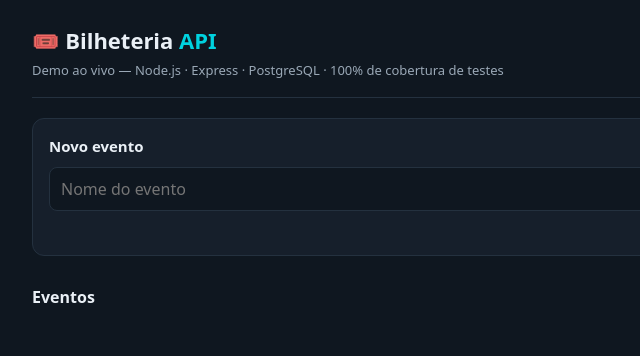
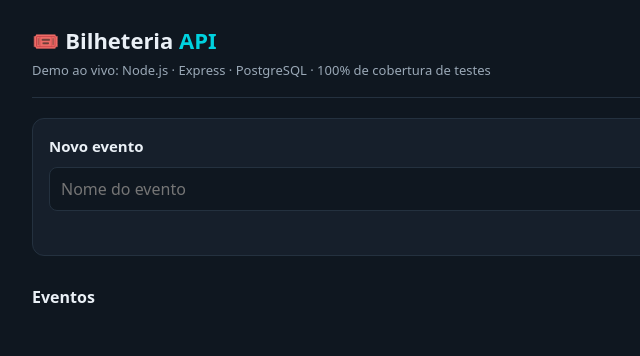
Before and after one commit to Elissdev/bilheteria-api, a website: page public/index.html in a window 1280 px wide. Shown: the full height of the page, 118-758 px from the left. Drawn offline with Linux system fonts and the light colour scheme; no server answers.

Commit message:
fix: remove travessoes dos textos da demo e da mensagem de log

```diff
--- a/public/index.html
+++ b/public/index.html
@@ -4,7 +4,7 @@
 <head>
     <meta charset="UTF-8">
     <meta name="viewport" content="width=device-width, initial-scale=1.0">
-    <title>Bilheteria API — demo ao vivo</title>
+    <title>Bilheteria API | demo ao vivo</title>
     <meta name="description" content="Demo ao vivo da Bilheteria API: Node.js, Express, PostgreSQL e 100% de cobertura de testes.">
     <style>
         :root {
@@ -105,7 +105,7 @@
         <header>
             <div>
                 <h1>🎟️ Bilheteria <span>API</span></h1>
-                <p class="sub">Demo ao vivo — Node.js · Express · PostgreSQL · 100% de cobertura de testes</p>
+                <p class="sub">Demo ao vivo: Node.js · Express · PostgreSQL · 100% de cobertura de testes</p>
             </div>
             <div class="acoes">
                 <span class="status"><span class="dot" id="dot"></span><span id="status-txt">verificando…</span></span>
--- a/server.js
+++ b/server.js
@@ -12,7 +12,7 @@ async function iniciar() {
     }
 
     app.listen(PORTA, () => {
-        console.log(`Bilheteria no ar na porta ${PORTA} — docs em /docs`);
+        console.log(`Bilheteria no ar na porta ${PORTA}. Docs em /docs`);
     });
 }
 
```
